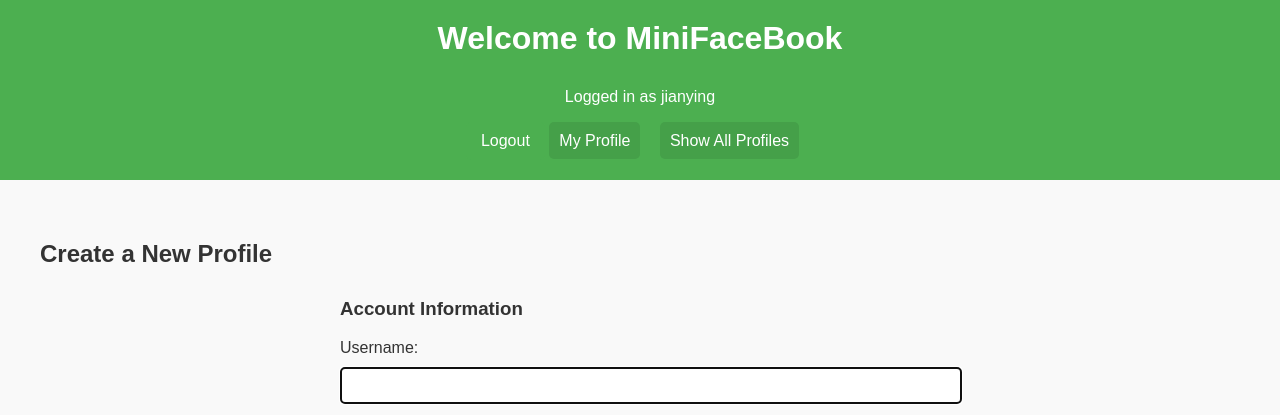
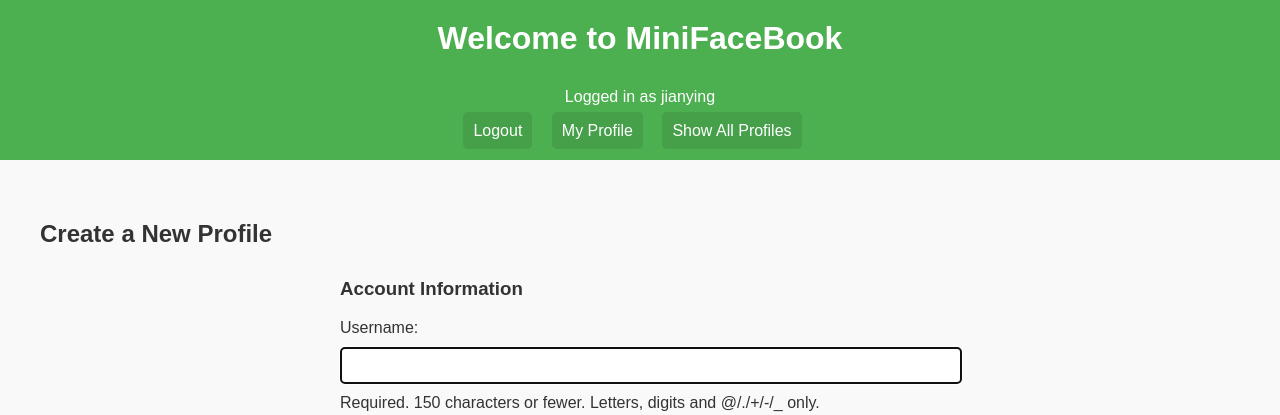
Before and after one commit to jianyingx12/412, a Django app: page /mini_fb/create_profile/ in a window 1280 px wide. Shown: the top 415 px of the page. Run offline with Django 5.2, Linux system fonts and the light colour scheme; a user stored in the database is signed in; data comes from the database, SQL or seed files in the repository; both versions use the stored data as it was after the commit.

Commit message:
Added views and template for mini_fb

```diff
--- a/mini_fb/templates/mini_fb/base.html
+++ b/mini_fb/templates/mini_fb/base.html
@@ -16,21 +16,18 @@
 
                 <form action="{% url 'logout' %}" method="post" style="display: inline;">
                     {% csrf_token %}
-                    <button type="submit" class="L">
-                        Logout
-                    </button>
+                    <a href="#" onclick="this.closest('form').submit();" class="button">Logout</a>
                 </form>
 
-                {% if user.profile %}
-                    <a href="{% url 'show_profile' user.profile.pk %}">My Profile</a>
-                {% endif %}
+                <a href="{% url 'show_profile' user.profile.pk %}" class="button">My Profile</a>
             {% else %}
-                <a href="{% url 'login' %}">Login</a>
-                <a href="{% url 'create_profile' %}">Create a New Profile</a>
+                <a href="{% url 'login' %}" class="button">Login</a>
+                <a href="{% url 'create_profile' %}" class="button">Create a New Profile</a>
             {% endif %}
 
-            <a href="{% url 'show_all_profiles' %}">Show All Profiles</a>
+            <a href="{% url 'show_all_profiles' %}" class="button">Show All Profiles</a>
         </nav>
+
     </header>
 
     <div>
--- a/mini_fb/urls.py
+++ b/mini_fb/urls.py
@@ -18,7 +18,7 @@ urlpatterns = [
     path(r'', ShowAllProfilesView.as_view(), name='show_all_profiles'),
     path(r'profile/<int:pk>/', ShowProfilePageView.as_view(), name='show_profile'),
     path(r'create_profile/', CreateProfileView.as_view(), name='create_profile'),
-    path(r'profile/create_status/', CreateStatusMessageView.as_view(), name='create_status'),
+    path(r'status/create_status/', CreateStatusMessageView.as_view(), name='create_status'),
     path(r'profile/update/', UpdateProfileView.as_view(), name='update_profile'),
     path(r'status/<int:pk>/delete/', DeleteStatusMessageView.as_view(), name='delete_status'),
     path(r'status/<int:pk>/update/', UpdateStatusMessageView.as_view(), name='update_status'),
--- a/static/mini_fb/styles.css
+++ b/static/mini_fb/styles.css
@@ -144,6 +144,7 @@ a:hover {
     text-decoration: underline;
 }
 
+
 h3 {
     margin-top: 30px;
 }
```
Also changed, not shown: db.sqlite3, 1 other file.
